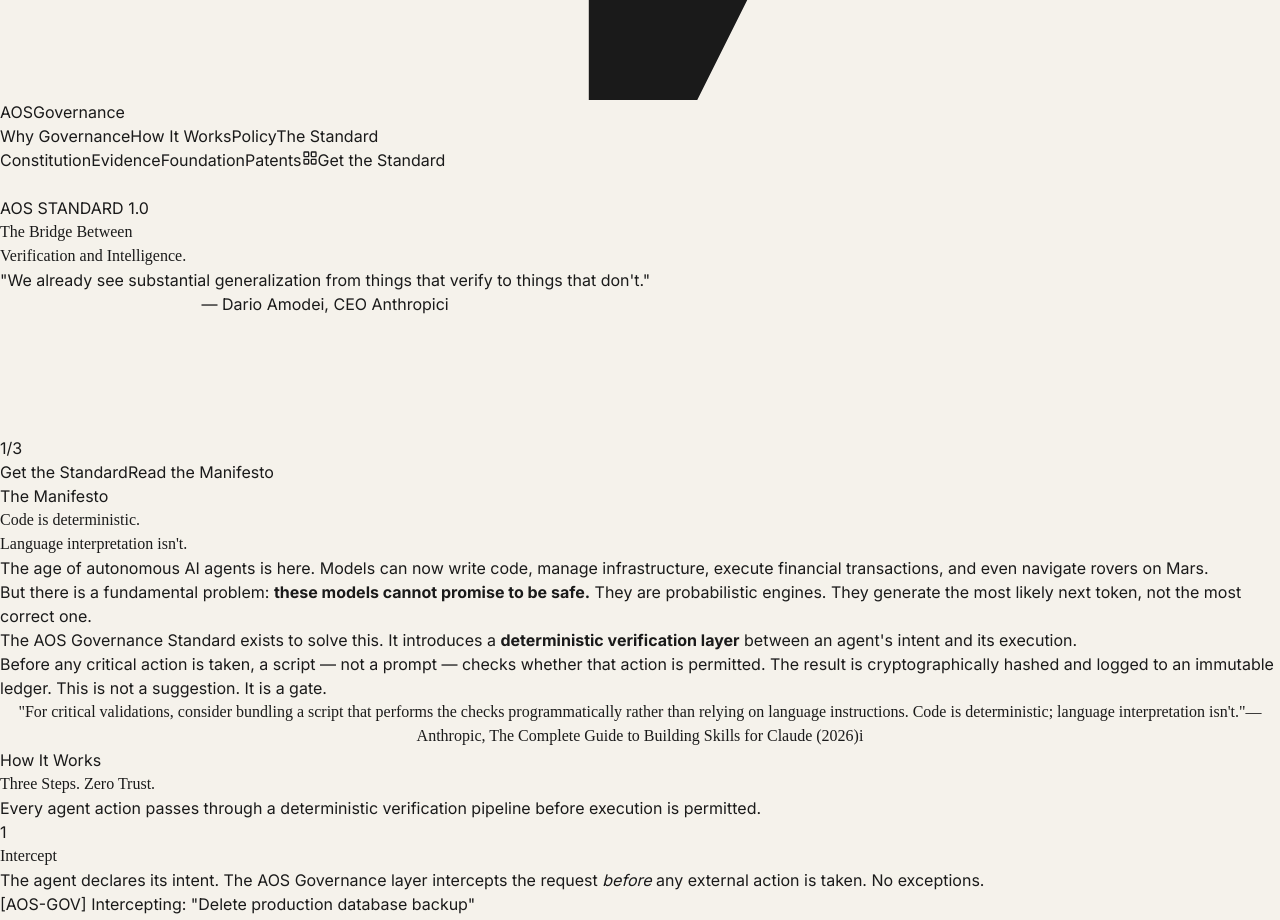
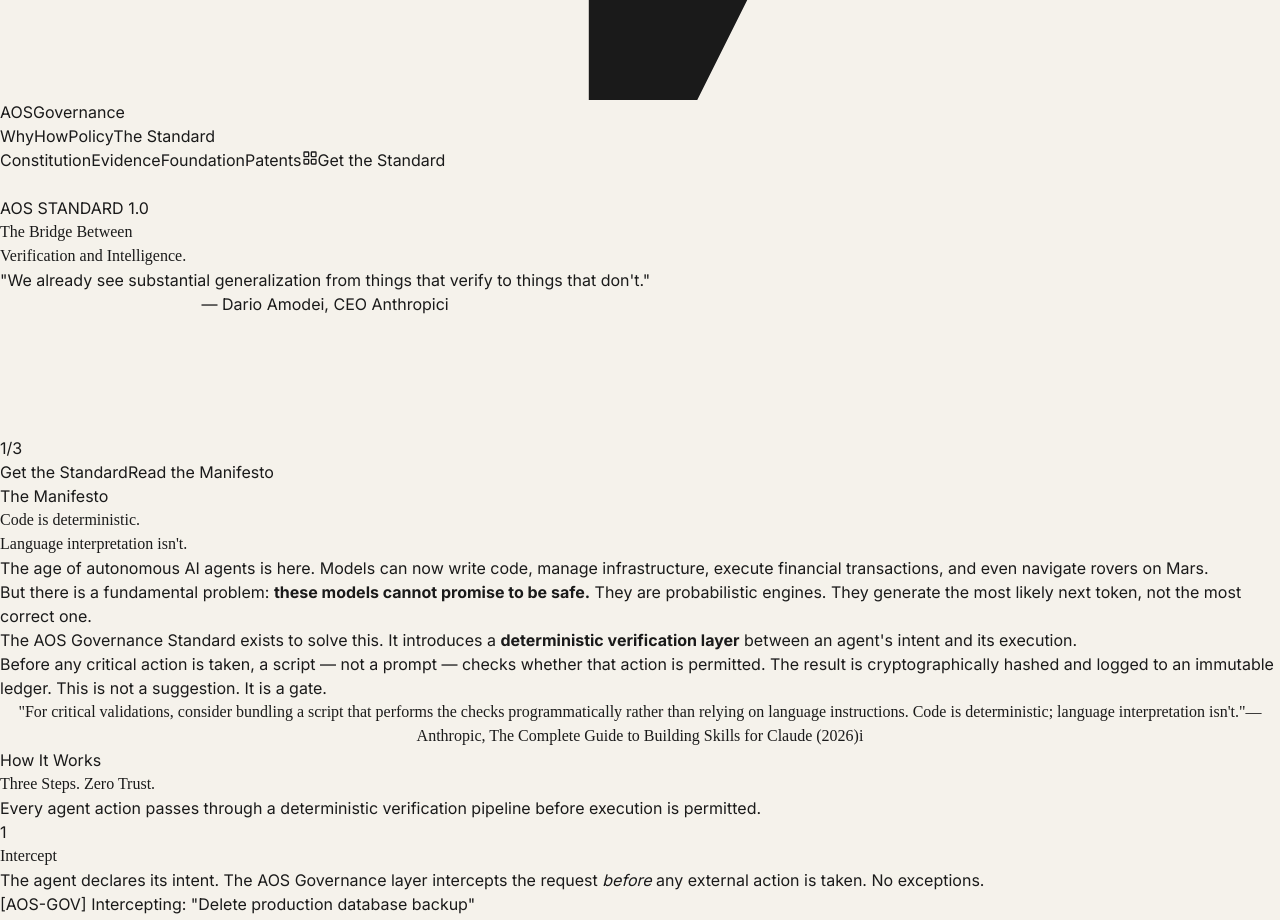
Before and after one commit to genesalvatore/aos-governance.com, a React (Vite) app in the folder aos-governance-web/: page / in a window 1280 px wide. Shown: the part 1180-2100 px from the top of the page. Built offline with nearby package versions, Linux system fonts and the light colour scheme.

Commit message:
fix: shorten nav links to prevent header squish

```diff
--- a/aos-governance-web/src/components/Nav.tsx
+++ b/aos-governance-web/src/components/Nav.tsx
@@ -131,8 +131,8 @@ export default function Nav() {
                         </div>
                     </Link>
                     <div className="hidden md:flex gap-6 text-sm font-medium text-gray-600 items-center">
-                        <Link to="/why" className="hover:text-black transition-colors">Why Governance</Link>
-                        <a href="/#how-it-works" className="hover:text-black transition-colors">How It Works</a>
+                        <Link to="/why" className="hover:text-black transition-colors">Why</Link>
+                        <a href="/#how-it-works" className="hover:text-black transition-colors">How</a>
                         <Link to="/policy-response" className="hover:text-black transition-colors">Policy</Link>
                         <a href="/#standard" className="hover:text-black transition-colors">The Standard</a>
 
@@ -170,8 +170,8 @@ export default function Nav() {
                 {mobileMenuOpen && (
                     <div className="md:hidden border-t border-black/5 bg-[#f5f2eb]/95 backdrop-blur-lg">
                         <div className="px-6 py-4 space-y-1">
-                            <Link to="/why" onClick={() => setMobileMenuOpen(false)} className="block py-3 text-sm font-medium text-gray-700 hover:text-black transition-colors border-b border-black/5">Why Governance</Link>
-                            <a href="/#how-it-works" onClick={() => setMobileMenuOpen(false)} className="block py-3 text-sm font-medium text-gray-700 hover:text-black transition-colors border-b border-black/5">How It Works</a>
+                            <Link to="/why" onClick={() => setMobileMenuOpen(false)} className="block py-3 text-sm font-medium text-gray-700 hover:text-black transition-colors border-b border-black/5">Why</Link>
+                            <a href="/#how-it-works" onClick={() => setMobileMenuOpen(false)} className="block py-3 text-sm font-medium text-gray-700 hover:text-black transition-colors border-b border-black/5">How</a>
                             <Link to="/policy-response" onClick={() => setMobileMenuOpen(false)} className="block py-3 text-sm font-medium text-gray-700 hover:text-black transition-colors border-b border-black/5">Policy</Link>
                             <a href="/#standard" onClick={() => setMobileMenuOpen(false)} className="block py-3 text-sm font-medium text-gray-700 hover:text-black transition-colors border-b border-black/5">The Standard</a>
                             <div className="pt-2 flex gap-3 text-xs font-mono uppercase tracking-wider">
```
